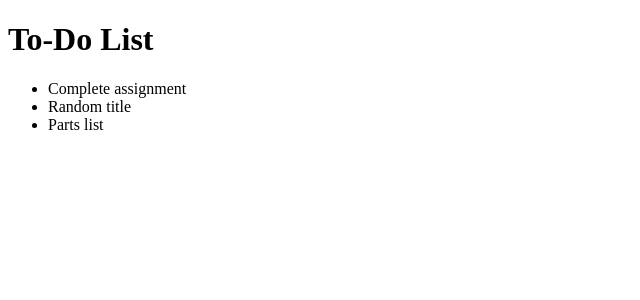
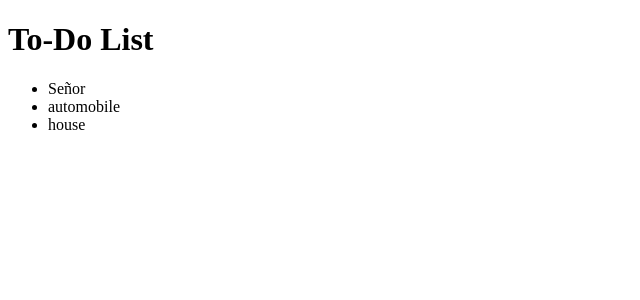
Before and after one commit to JamieBort/to-do-list-videoWork, a React (Create React App) app: page / in a window 1280 px wide. Shown: the top 300 px of the page, without its empty margins (0-640 px from the left). Built offline with nearby package versions, Linux system fonts and the light colour scheme; the HTML template or start-up script is replaced by a standard one.

Commit message:
Complete Lesson 01.

```diff
--- a/src/App.js
+++ b/src/App.js
@@ -2,33 +2,46 @@ import React from 'react';
 
 const todoList = [
   {
-    id: 1,
-    title: "Complete assignment"
+    ObjectID: 1,
+    type: "Person",
+    title: "Señor"
   },
   {
-    id: 2,
-    title: "Random title"
+    ObjectID: 2,
+    type: "vehicle",
+    title: "automobile"
   },
   {
-    id: 3,
-    title: "Parts list"},
+    ObjectID: 3,
+    type: "home",
+    title: "house"
+  },
 ]
 
+// *** The function can be outside of App() ***
+// const todoListItems = todoList.map((item) =>
+//     <li key={item.ObjectID}>{item.title}</li>
+//   );
+
 function App() {
-  const todoListItems = todoList.map((item) =>
-  <li key={item.id}>{item.title}</li>
-);
+  // *** The function can be inside of App() ***
+  // const todoListItems = todoList.map((item) =>
+  //   <li key={item.ObjectID}>{item.title}</li>
+  // );
 
   return (
     <div>
       <h1>To-Do List</h1>
       <ul>
-      {todoListItems}
-      {/* {listItems} */}
+        {/* *** This is used for the todoListItems map function *** */}
+        {/* {todoListItems} */}
+
+        {/* *** this is used when the todoListItems map function isn't defined ahead of time. *** */}
+        {todoList.map((item) => <li key={item.ObjectID}>{item.title}</li>)}
       </ul>
     </div>
 
-    );
+  );
 }
 
 export default App;
```
